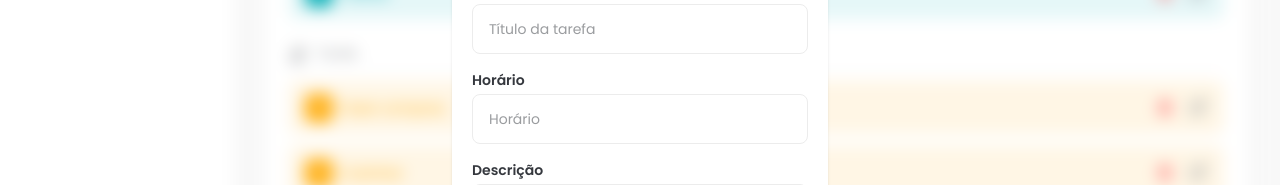
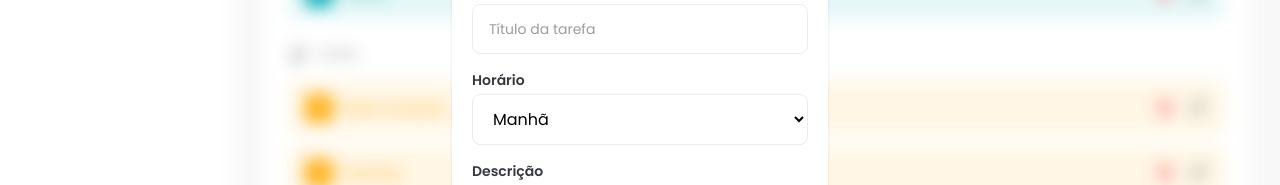
Before and after one commit to vicgopfert/task-manager, a React (Vite) app: page / in a window 1280 px wide. Both pictures are taken after a click on the button "Nova Tarefa". Shown: the part 301-486 px from the top of the page. Built offline with nearby package versions, Linux system fonts and the light colour scheme.

Commit message:
feat: add InputLabel component

```diff
--- a/src/components/AddTaskDialog.jsx
+++ b/src/components/AddTaskDialog.jsx
@@ -6,6 +6,7 @@
 
 import Button from "./Button"
 import Input from "./Input"
+import InputLabel from "./InputLabel"
 
 const AddTaskDialog = ({ isOpen, handleClose }) => {
   const nodeRef = useRef(null)
@@ -31,7 +32,20 @@
 
           <div className="flex w-84 flex-col space-y-4">
             <Input id="title" label="Título" placeholder="Título da tarefa" />
-            <Input id="period" label="Horário" placeholder="Horário" />
+
+            <div className="flex flex-col gap-1 text-left">
+              <InputLabel htmlFor="time">Horário</InputLabel>
+
+              <select
+                id="time"
+                className="rounded-lg border border-solid border-[#ECECEC] px-4 py-3 outline-[#00ADB5] placeholder:text-sm placeholder:text-[#9A9C9F]"
+              >
+                <option value="morning">Manhã</option>
+                <option value="afternoon">Tarde</option>
+                <option value="evening">Noite</option>
+              </select>
+            </div>
+
             <Input
               id="description"
               label="Descrição"
--- a/src/components/Input.jsx
+++ b/src/components/Input.jsx
@@ -1,9 +1,9 @@
+import InputLabel from "./InputLabel"
+
 const Input = ({ label, ...rest }) => {
   return (
     <div className="text- flex flex-col space-y-1 text-left">
-      <label className="text-sm font-semibold text-[#35383E]" htmlFor={rest.id}>
-        {label}
-      </label>
+      <InputLabel htmlFor={rest.id}>{label}</InputLabel>
       <input
         className="rounded-lg border border-solid border-[#ECECEC] px-4 py-3 outline-[#00ADB5] placeholder:text-sm placeholder:text-[#9A9C9F]"
         {...rest}
--- /dev/null
+++ b/src/components/InputLabel.jsx
@@ -0,0 +1,9 @@
+const InputLabel = (props) => {
+  return (
+    <label className="text-sm font-semibold text-[#35383E]" {...props}>
+      {props.children}
+    </label>
+  )
+}
+
+export default InputLabel
```
